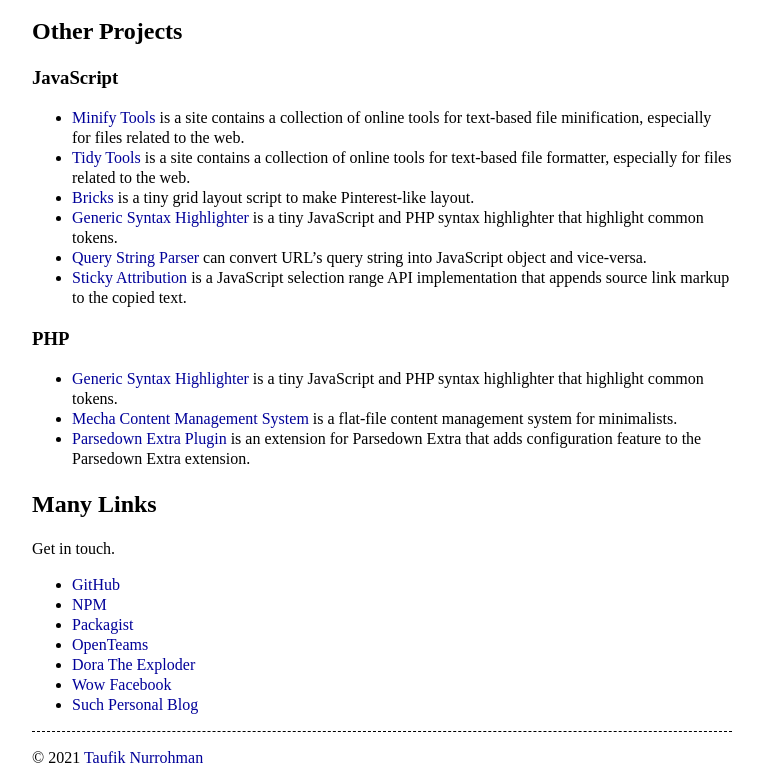
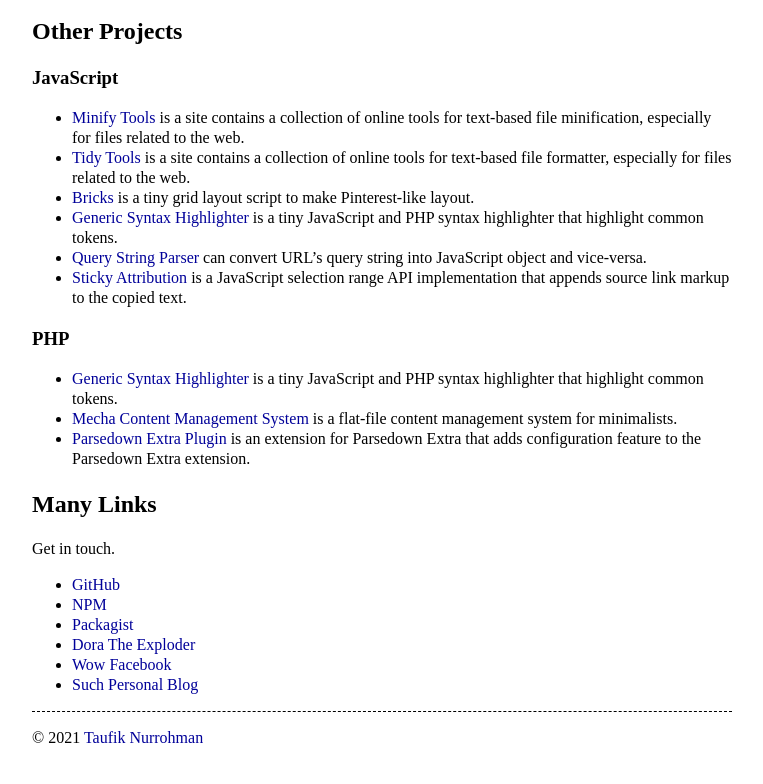
Before and after one commit to taufik-nurrohman/taufik-nurrohman.github.io, a plain HTML site: page index.html in a window 1280 px wide. Shown: the part 1077-1861 px from the top of the page, without its empty margins (258-1021 px from the left). Drawn offline with Linux system fonts and the light colour scheme.

Commit message:
Update index.html

```diff
--- a/index.html
+++ b/index.html
@@ -135,7 +135,7 @@
         <li><a href="https://github.com/taufik-nurrohman" target="_blank">GitHub</a></li>
         <li><a href="https://www.npmjs.com/~taufik-nurrohman" target="_blank">NPM</a></li>
         <li><a href="https://packagist.org/users/taufik-nurrohman" target="_blank">Packagist</a></li>
-        <li><a href="https://openteams.com/profile/12727" target="_blank">OpenTeams</a></li>
+        <!-- li><a href="https://openteams.com/profile/12727" target="_blank">OpenTeams</a></li -->
         <li><a href="https://dte.web.id" target="_blank">Dora The Exploder</a></li>
         <li><a href="https://facebook.com/ta.tau.taufik" target="_blank">Wow Facebook</a></li>
         <li><a href="https://taufik-nurrohman.com" target="_blank">Such Personal Blog</a></li>
```
